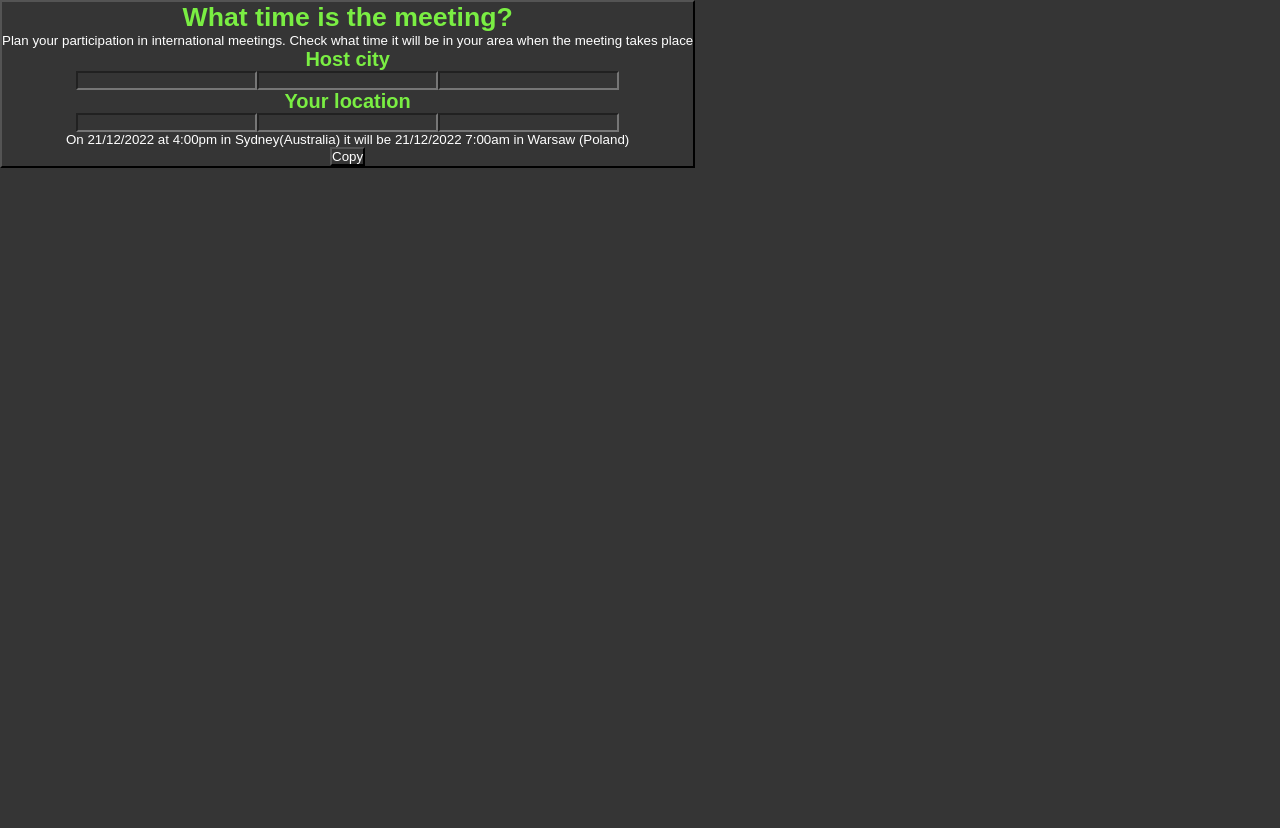
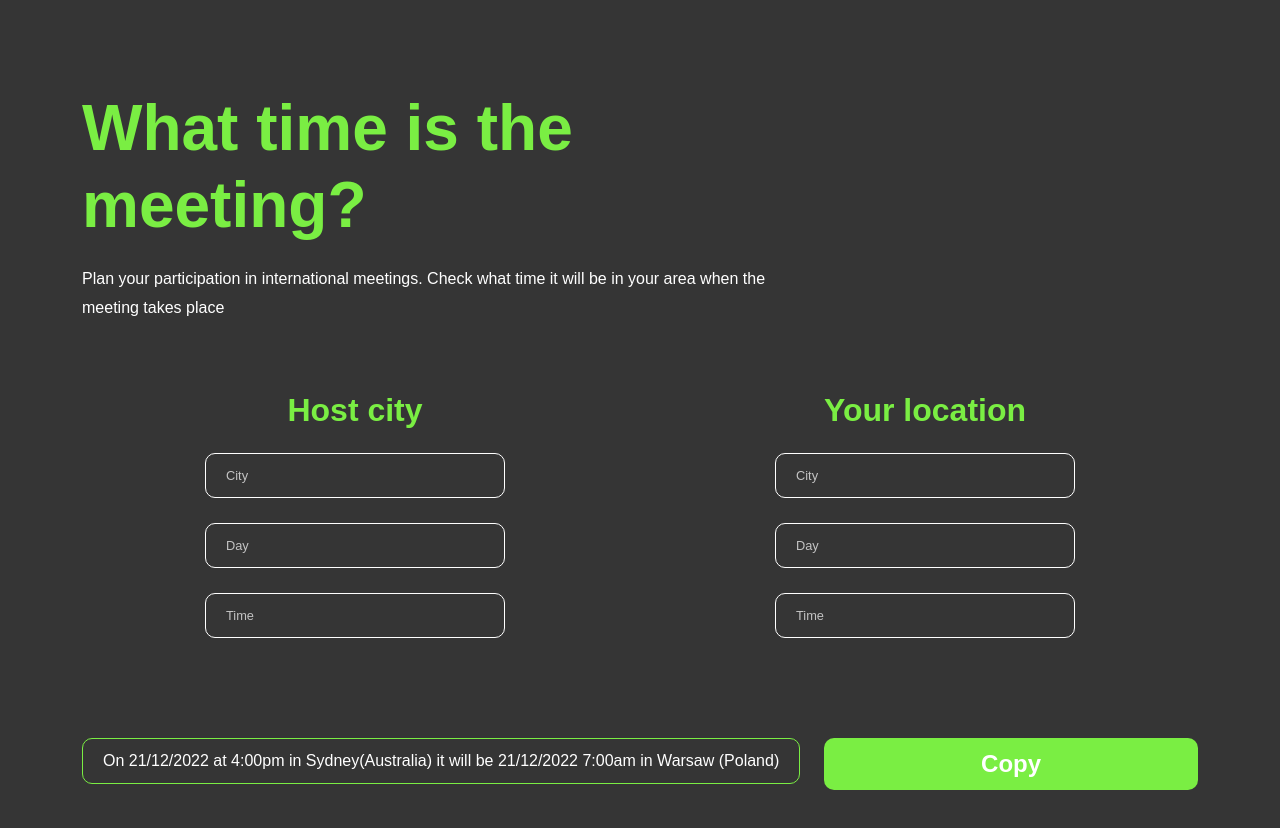
Before and after one commit to TatianaMoseeva/timechecker, a React (Create React App) app: page / in a window 1280 px wide. Shown: the top 828 px of the page. Before the commit the page ends 800 px from the top, so only its background shows below. Built offline with nearby package versions, Linux system fonts and the light colour scheme.

Commit message:
add css styles

```diff
--- a/src/components/app/App.js
+++ b/src/components/app/App.js
@@ -1,4 +1,4 @@
-import Container from 'react-bootstrap/Button';
+import Container from 'react-bootstrap/Container';
 
 import Header from '../header/Header';
 import InfoBlocks from '../infoBlocks/InfoBlocks';
--- a/src/components/destCity/DestCity.js
+++ b/src/components/destCity/DestCity.js
@@ -2,11 +2,11 @@ import './DestCity.scss';
 
 function DestCity() {
 
-    return  <div className="info-block dest">
-                <h2 className="info-block__title">Your location</h2>
-                <input className="info-block__input" type="text" />
-                <input className="info-block__input" type="text" />
-                <input className="info-block__input" type="text" />
+    return  <div className="info-blocks__section dest">
+                <h2 className="info-blocks__title">Your location</h2>
+                <input type="text" placeholder='City'/>
+                <input type="text" placeholder='Day'/>
+                <input type="text" placeholder='Time'/>
             </div>
 
 
--- a/src/components/header/Header.js
+++ b/src/components/header/Header.js
@@ -1,10 +1,17 @@
 import './Header.scss';
+import Row from 'react-bootstrap/Row';
+import Col from 'react-bootstrap/Col';
 
 function Header() {
 
     return <header className="header">
-                <h1 className="header__title">What time is the meeting?</h1>
-                <div className="header__deskr">Plan your participation in international meetings. Check what time it will be in your area when the meeting takes place</div>
+                <Row>
+                    <Col xs={12} md={10} lg={8}>
+                        <h1 className="header__title">What time is the meeting?</h1>
+                        <div className="header__descr">Plan your participation in international meetings. Check what time it will be in your area when the meeting takes place</div>
+                    </Col>
+                </Row>
+
             </header>
 
 
--- a/src/components/header/Header.scss
+++ b/src/components/header/Header.scss
@@ -0,0 +1,13 @@
+.header {
+    padding-top: 90px;
+
+    &__title {
+        font-weight: 700;
+        font-size: 4rem;
+        color: #7AEE43;
+    }
+    &__descr {
+        padding-top: 20px;
+        line-height: 29px;
+    }
+}
--- a/src/components/hostCity/HostCity.js
+++ b/src/components/hostCity/HostCity.js
@@ -1,12 +1,13 @@
+
 import './HostCity.scss';
 
 function HostCity() {
 
-    return  <div className="info-block host">
-                <h2 className="info-block__title">Host city</h2>
-                <input className="info-block__input" type="text" />
-                <input className="info-block__input" type="text" />
-                <input className="info-block__input" type="text" />
+    return  <div className="info-blocks__section host">
+                <h2 className="info-blocks__title">Host city</h2>
+                <input type="text" placeholder='City'/>
+                <input type="text" placeholder='Day'/>
+                <input type="text" placeholder='Time'/>
             </div>
 
 
--- a/src/components/infoBlocks/InfoBlocks.js
+++ b/src/components/infoBlocks/InfoBlocks.js
@@ -1,16 +1,20 @@
 
 import DestCity from '../destCity/DestCity';
 import HostCity from '../hostCity/HostCity';
+
+import Row from 'react-bootstrap/Row';
+import Col from 'react-bootstrap/Col';
 
 import './InfoBlocks.scss';
 
 function InfoBlocks() {
 
     return <main className="info-blocks">
-                <HostCity />
-                <DestCity />
+                <Row>
+                    <Col><HostCity /></Col>
+                    <Col><DestCity /></Col>
+                </Row>
             </main>
-
 
   }
 
--- a/src/components/infoBlocks/InfoBlocks.scss
+++ b/src/components/infoBlocks/InfoBlocks.scss
@@ -0,0 +1,31 @@
+.info-blocks {
+
+    &__section {
+        padding-top: 70px;
+        display: flex;
+        flex-direction: column;
+    }
+    &__title {
+        font-weight: 700;
+        font-size: 2rem;
+        line-height: 36px;
+        text-align: center;
+    }
+    input {
+        margin: 25px auto 0 auto;
+        padding: 12px 20px;
+        width: 300px;
+        height: 45px;
+        border: 1px solid #FFFFFF;
+        border-radius: 10px;
+        color: #fff;
+        &::placeholder {
+            opacity: 0.7;
+            color: #fff;
+            font-size: .8rem;
+        }
+        &:focus {
+            outline-color: #7AEE43;
+        }
+    }
+}
--- a/src/components/msg/Msg.js
+++ b/src/components/msg/Msg.js
@@ -1,12 +1,22 @@
+import Row from 'react-bootstrap/Row';
+import Col from 'react-bootstrap/Col';
+import Button from 'react-bootstrap/Button';
+
 import './Msg.scss';
 
 function Msg() {
 
     return <aside className="msg">
-                <div className="msg__wrapper">
-                    <div className="msg__text">On 21/12/2022 at 4:00pm in Sydney(Australia) it will be 21/12/2022 7:00am in Warsaw (Poland)</div>
-                    <button className="msg__btn">Copy</button>
-                </div>
+                <Row>
+                    <Col md="auto">
+                        <div className="msg__text">On 21/12/2022 at 4:00pm in Sydney(Australia) it will be 21/12/2022 7:00am in Warsaw (Poland)</div>
+                    </Col>
+                    <Col>
+                    <div className="d-grid gap-2">
+                        <Button variant="primary" className="msg__btn" size="lg">Copy</Button>
+                    </div>
+                    </Col>
+                </Row>
             </aside>
 
 
--- a/src/components/msg/Msg.scss
+++ b/src/components/msg/Msg.scss
@@ -0,0 +1,23 @@
+.msg {
+    padding-top: 100px;
+    padding-bottom: 100px;
+    margin: 0 auto;
+
+    &__text {
+        padding: 10px 20px;
+        min-width: 300px;
+        border: 1px solid #7AEE43;
+        border-radius: 10px;
+    }
+    &__btn {
+        background-color: #7AEE43;
+        border-radius: 10px;
+        border: none;
+        font-weight: 700;
+        font-size: 1.5rem;
+        line-height: 36px;
+        &:hover, &:focus, &:active {
+            background-color: #71c14d;
+        }
+    }
+}
--- a/src/styles.scss
+++ b/src/styles.scss
@@ -1,5 +1,8 @@
+@import '~bootstrap/scss/bootstrap.scss';
+
 * {
     font-family: 'Noto Sans Regular', sans-serif;
+    font-size: 16px;
     margin: 0;
     padding: 0;
     box-sizing: border-box;
@@ -11,5 +14,5 @@
 h1, h2, h3 {
     margin: 0;
     padding: 0;
-    color: #7AEE43;
+
 }
```
Also changed, not shown: src/components/app/App.css (deleted, +0 -38 lines), public/manifest.json (deleted).
